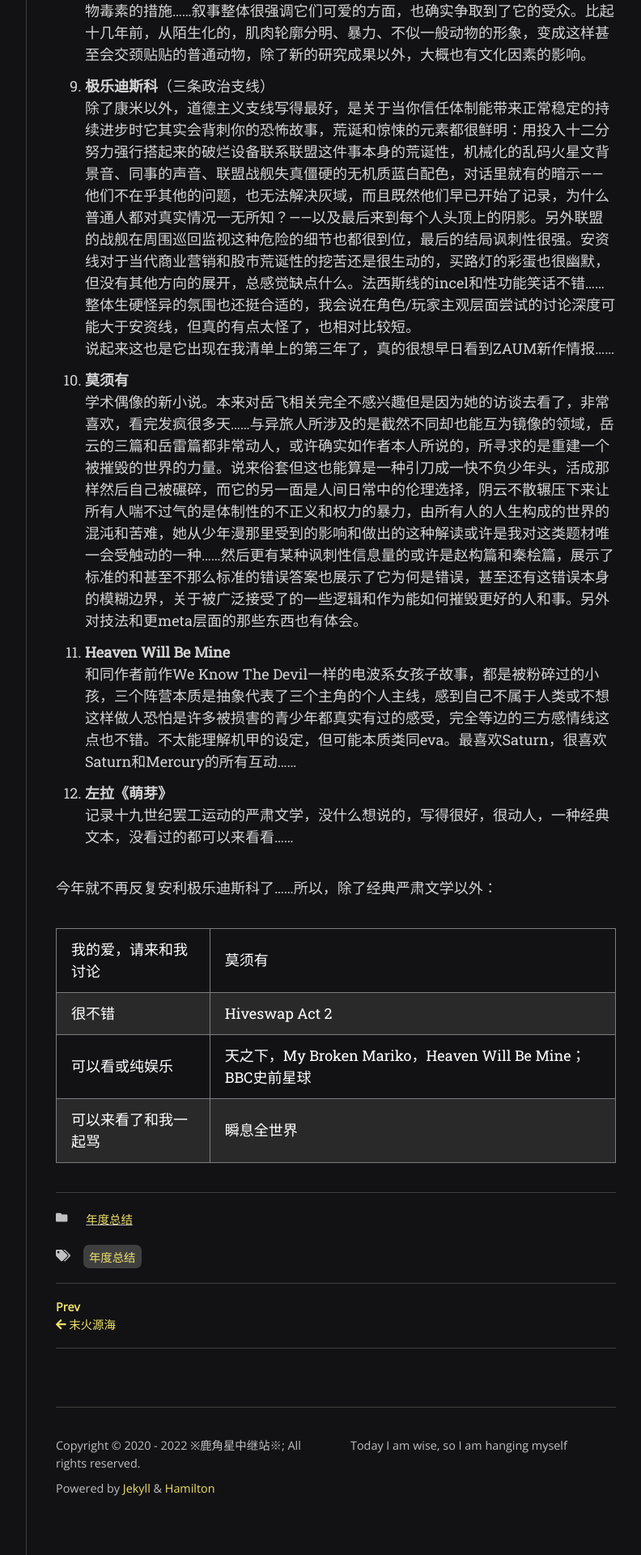
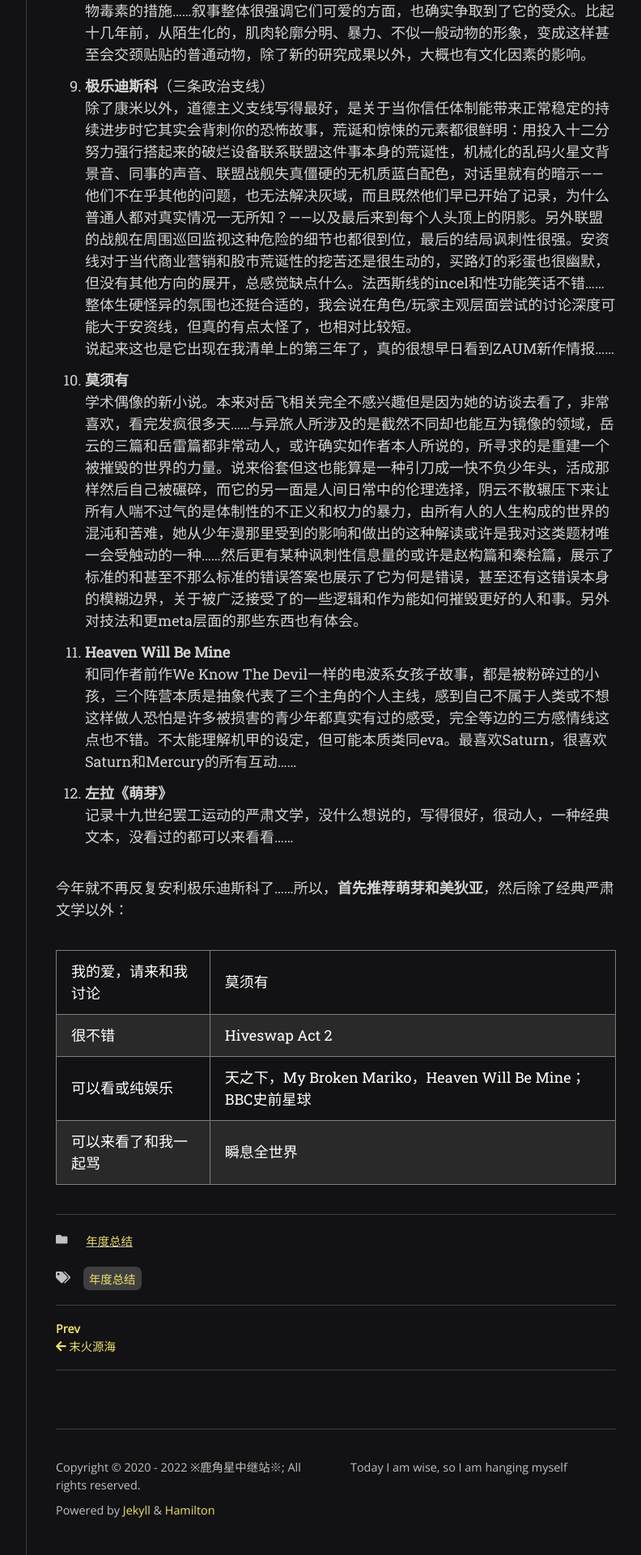
Before and after one commit to scatterdclouds/scatterdclouds.github.io, a Jekyll site: the page built from _posts/2022-06-29-firsthalf2022.md, in a window 1280 px wide. Shown: the part 1841-3761 px from the top of the page at 81% size, without its empty margins (357-1149 px from the left). Built offline with Jekyll 4.4.1, drawn with Linux system fonts in a browser that asks for light colours; nearby versions of some CDN libraries; some web fonts are replaced; comment, search, counter and statistics services are not loaded.

Commit message:
Update 2022-06-29-firsthalf2022.md

```diff
--- a/_posts/2022-06-29-firsthalf2022.md
+++ b/_posts/2022-06-29-firsthalf2022.md
@@ -34,7 +34,7 @@ comments: true
 
 12. **左拉《萌芽》** <br/> 记录十九世纪罢工运动的严肃文学，没什么想说的，写得很好，很动人，一种经典文本，没看过的都可以来看看……
 
-今年就不再反复安利极乐迪斯科了……所以，除了经典严肃文学以外：
+今年就不再反复安利极乐迪斯科了……所以，**首先推荐萌芽和美狄亚**，然后除了经典严肃文学以外：
 
 | 我的爱，请来和我讨论 | 莫须有                       |
 | 很不错              | Hiveswap Act 2              |
```
